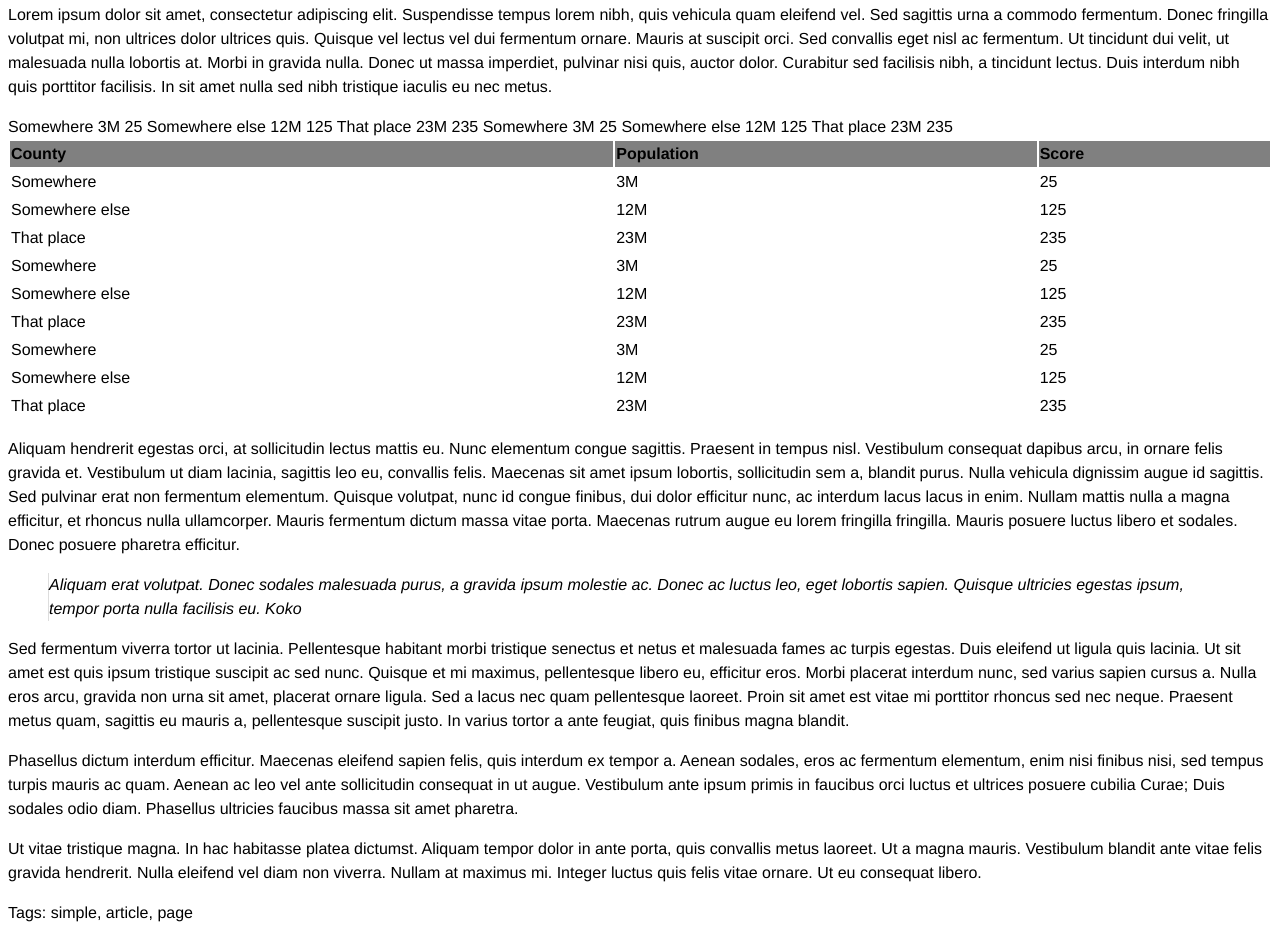
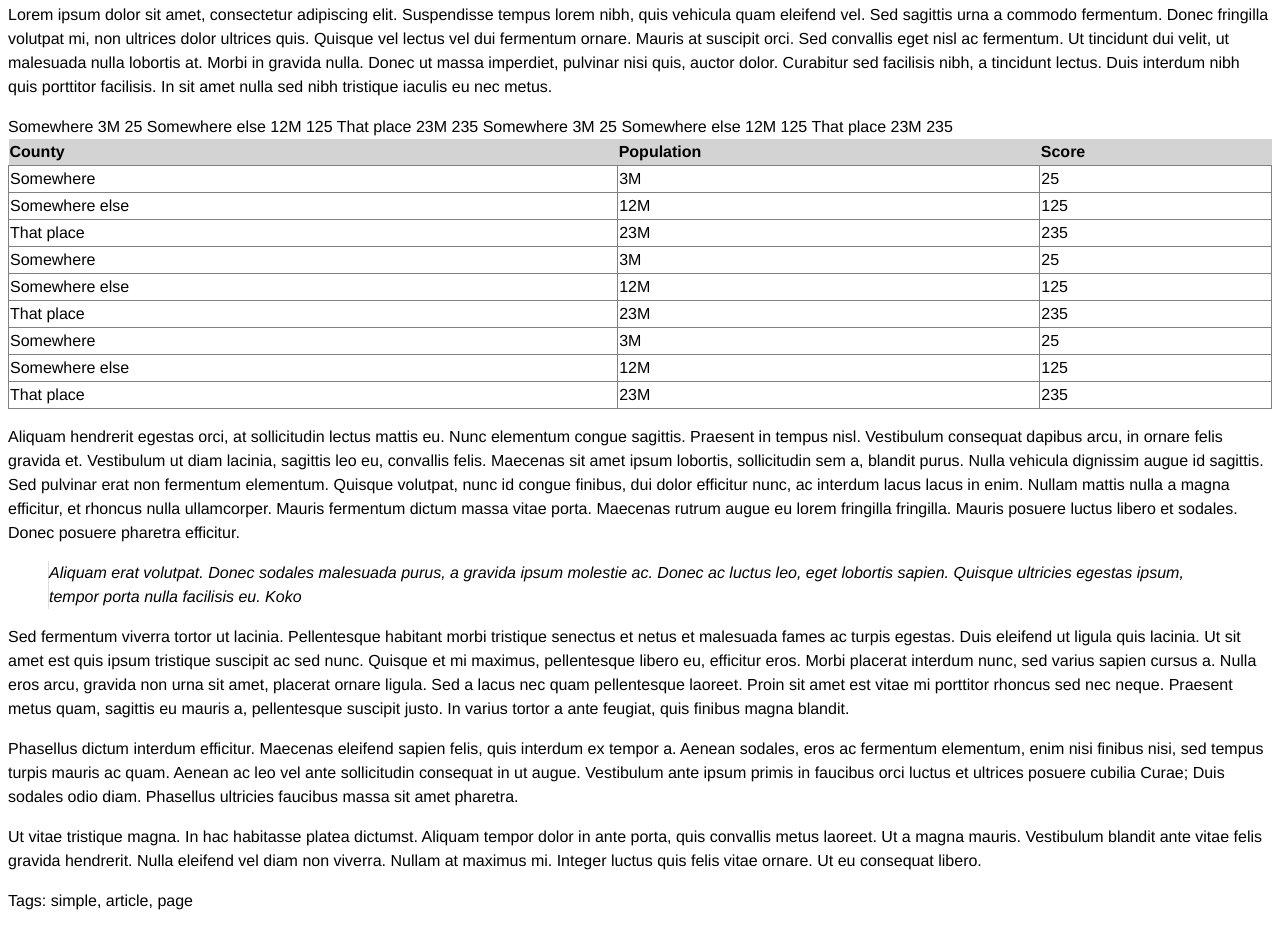
Before and after one commit to AntoanSarafski/CSS-And-Typography, a plain HTML site: page 11_Create-Typography-CSS/index.html in a window 1280 px wide. Shown: the part 1325-2258 px from the top of the page. Drawn offline with Linux system fonts and the light colour scheme.

Commit message:
Update style.css
Updated table.

```diff
--- a/11_Create-Typography-CSS/style.css
+++ b/11_Create-Typography-CSS/style.css
@@ -17,8 +17,12 @@ blockquote{
 }
 table{
     width: 100%;
+    border-collapse: collapse;
 }
 table thead{
     text-align: left;
-    background-color: gray;
+    background-color: lightgray;
 }
+table td{
+    border: 1px solid gray;
+}
```
